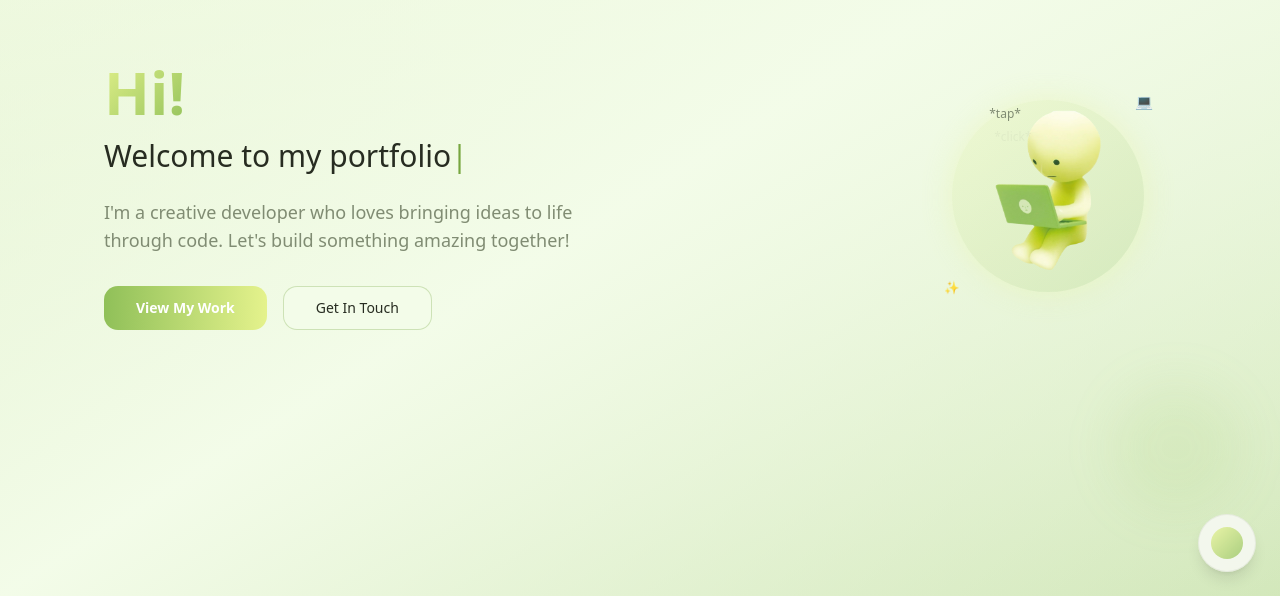
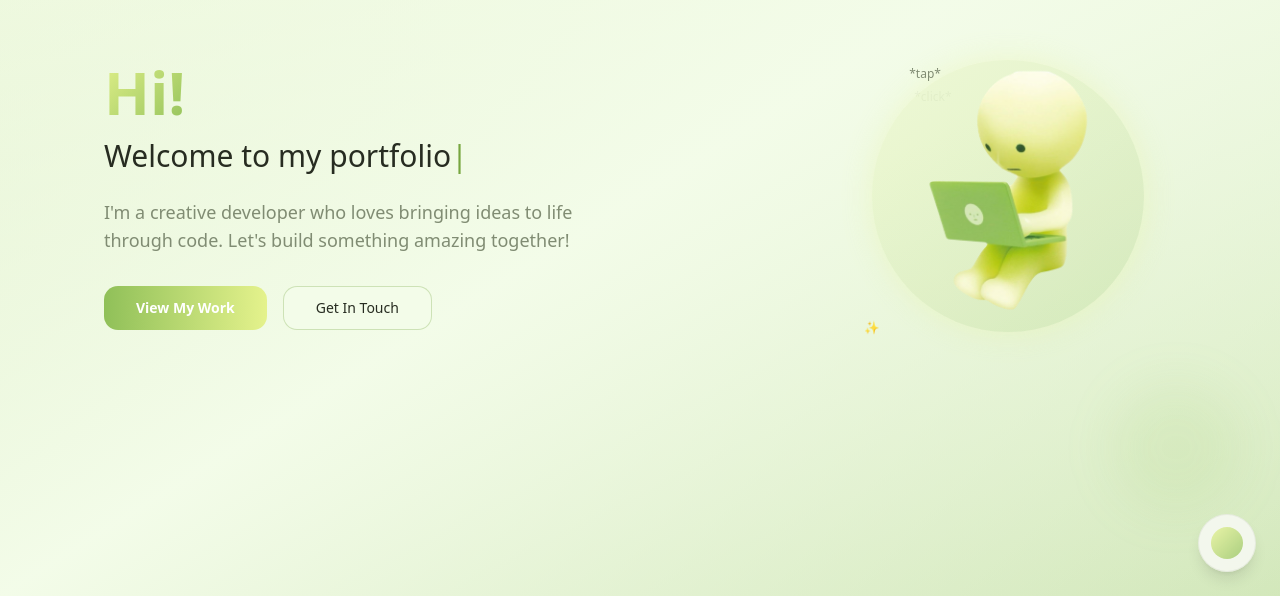
Before and after one commit to Zebenayyy/hello-type-buddy, a React (Vite) app: page / in a window 1280 px wide. Shown: the part 204-800 px from the top of the page. Built offline with nearby package versions, Linux system fonts and the light colour scheme.

Commit message:
Refactor character display
Remove computer emoji and increase character size.

```diff
--- a/src/components/CharacterSection.tsx
+++ b/src/components/CharacterSection.tsx
@@ -14,7 +14,7 @@ const CharacterSection: React.FC<CharacterSectionProps> = ({ className = "" }) =
           <img
             src="/lovable-uploads/040a7602-c58c-4496-9ec0-b04c7c0b305e.png"
             alt="Friendly character typing on laptop"
-            className="w-32 h-32 md:w-40 md:h-40 object-contain animate-bounce-gentle"
+            className="w-40 h-40 md:w-52 md:h-52 lg:w-60 lg:h-60 object-contain animate-bounce-gentle"
           />
         </div>
 
@@ -25,10 +25,6 @@ const CharacterSection: React.FC<CharacterSectionProps> = ({ className = "" }) =
         />
 
         {/* Floating typing indicators */}
-        <div className="absolute -top-2 -right-2 text-sm text-primary animate-typing">
-          💻
-        </div>
-
         <div className="absolute -bottom-1 -left-2 text-xs text-muted-foreground animate-typing" style={{animationDelay: '0.5s'}}>
           ✨
         </div>
```
